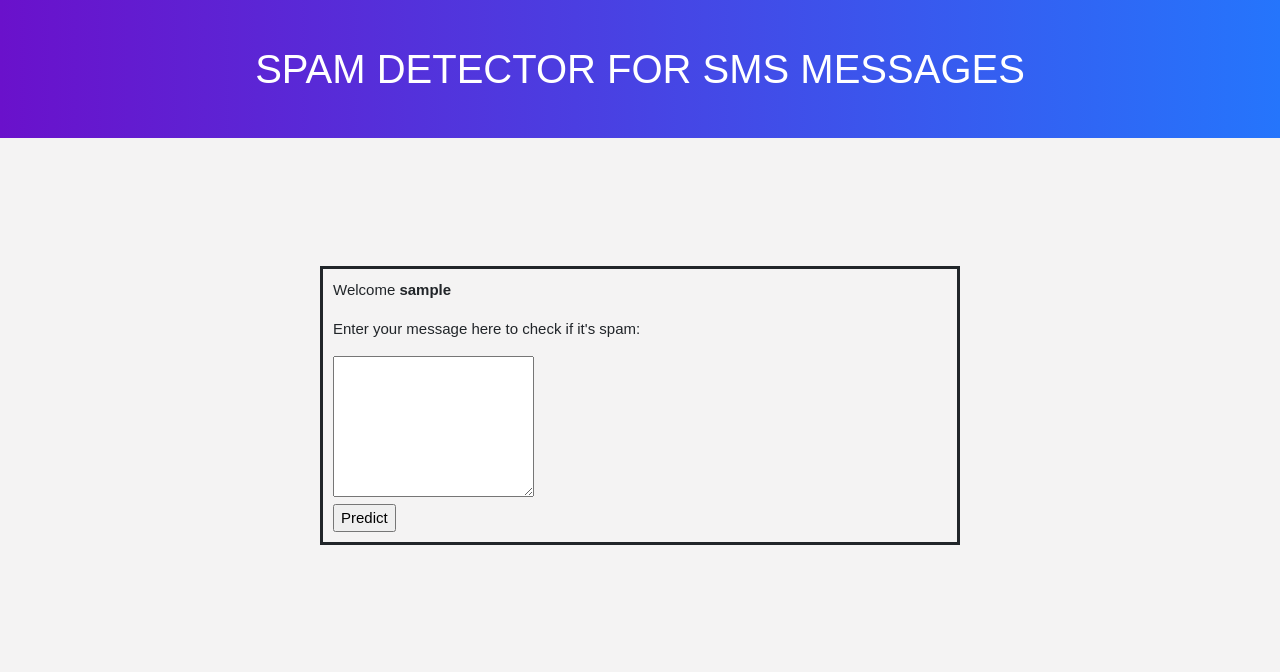
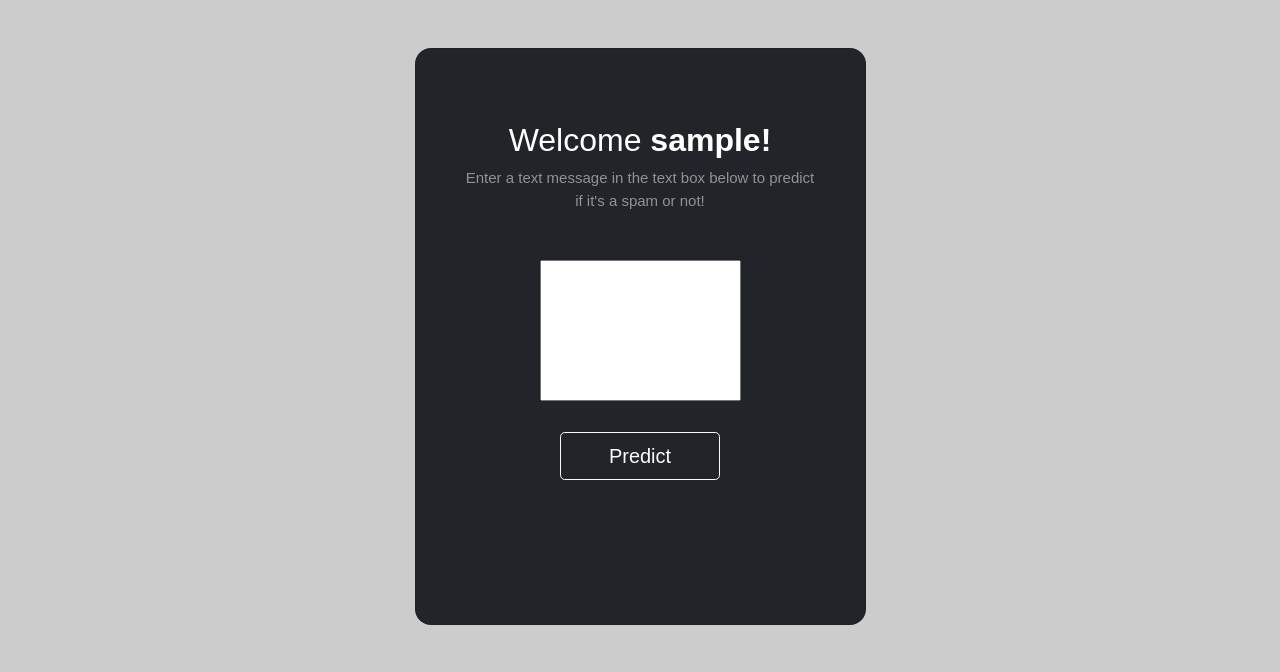
Before and after one commit to raschnick/mdm_project_1, a Flask app: a page that uses templates/base.html in a window 1280 px wide. Shown: the top 672 px of the page. Run offline with Flask 2, Linux system fonts and the light colour scheme.

Commit message:
rework UI

```diff
--- a/static/css/styles.css
+++ b/static/css/styles.css
@@ -1,7 +1,7 @@
 body {
     font: 15px/1.5 Arial, Helvetica, sans-serif;
     padding: 0;
-    background-color: #f4f3f3;
+    background-color: #cccccc;
 }
 
 h1 {
@@ -34,16 +34,9 @@
 .input-field {
     width: 100%;
     height: 50%;
+    resize: none;
 }
 
-
-.gradient-custom {
-    /* fallback for old browsers */
-    background: #6a11cb;
-
-    /* Chrome 10-25, Safari 5.1-6 */
-    background: -webkit-linear-gradient(to right, rgba(106, 17, 203, 1), rgba(37, 117, 252, 1));
-
-    /* W3C, IE 10+/ Edge, Firefox 16+, Chrome 26+, Opera 12+, Safari 7+ */
-    background: linear-gradient(to right, rgba(106, 17, 203, 1), rgba(37, 117, 252, 1))
+.content-box {
+    border-radius: 1rem;
 }
--- a/templates/base.html
+++ b/templates/base.html
@@ -10,24 +10,16 @@
     <script src="https://cdn.jsdelivr.net/npm/bootstrap@5.0.2/dist/js/bootstrap.bundle.min.js"
             integrity="sha384-MrcW6ZMFYlzcLA8Nl+NtUVF0sA7MsXsP1UyJoMp4YLEuNSfAP+JcXn/tWtIaxVXM"
             crossorigin="anonymous"></script>
-    <script src="../static/js/script.js"> </script>
+
 
     <link rel="stylesheet" type="text/css" href="{{ url_for('static', filename='css/styles.css') }}">
 </head>
 
 <body>
 
-<header>
-    <div class="gradient-custom fw-bold text-uppercase">
-        <br>
-        <br>
-        <h1>Spam Detector For SMS Messages</h1>
-        <br>
-        <br>
-    </div>
-</header>
-
 {% block content %}{% endblock %}
 </body>
 
+<script src="../static/js/script.js"></script>
+
 </html>
--- a/templates/home.html
+++ b/templates/home.html
@@ -1,20 +1,33 @@
 {% extends 'base.html' %}
 
 {% block content %}
-<div class="body-container">
 
-    <p>Welcome <b>{{username}}</b></p>
+<div class="container py-5 h-100">
+    <div class="row d-flex justify-content-center align-items-center h-100">
+        <div class="col-12 col-md-8 col-lg-6 col-xl-5">
+            <div class="card bg-dark text-white content-box">
+                <div class="card-body p-5 text-center">
 
-    <form action="{{ url_for('predict')}}" method="POST">
-        <p>Enter your message here to check if it's spam:</p>
-        <label>
-            <textarea name="message" rows="6" class="input-field"></textarea>
-        </label>
-        <br/>
+                    <div class="mb-md-5 mt-md-4 pb-5">
 
-        <input type="submit" value="Predict">
+                        <h2 class="mb-2">Welcome <b>{{username}}!</b></h2>
 
-    </form>
+                        <p class="text-white-50 mb-5">Enter a text message in the text box below to predict if it's a spam or not!</p>
 
+                        <form action="{{ url_for('predict')}}" method="POST">
+                            <div class="form-outline form-white mb-4">
+                                <label>
+                                    <textarea name="message" rows="6" class="input-field"></textarea>
+                                </label>
+                            </div>
+                            <input class="btn btn-outline-light btn-lg px-5" type="submit" value="Predict">
+                        </form>
+
+                    </div>
+                </div>
+            </div>
+        </div>
+    </div>
 </div>
+
 {% endblock %}
--- a/templates/login.html
+++ b/templates/login.html
@@ -1,11 +1,11 @@
 {% extends 'base.html' %}
 
 {% block content %}
-<section class="vh-100 gradient-custom">
+<section class="vh-100">
     <div class="container py-5 h-100">
         <div class="row d-flex justify-content-center align-items-center h-100">
             <div class="col-12 col-md-8 col-lg-6 col-xl-5">
-                <div class="card bg-dark text-white" style="border-radius: 1rem;">
+                <div class="card bg-dark text-white content-box">
                     <div class="card-body p-5 text-center">
 
                         <div class="mb-md-5 mt-md-4 pb-5">
```
Also changed, not shown: templates/result.html (+25 -7 lines), README.md, static/icons/alert.svg (added), static/icons/checkmark.svg (added).
